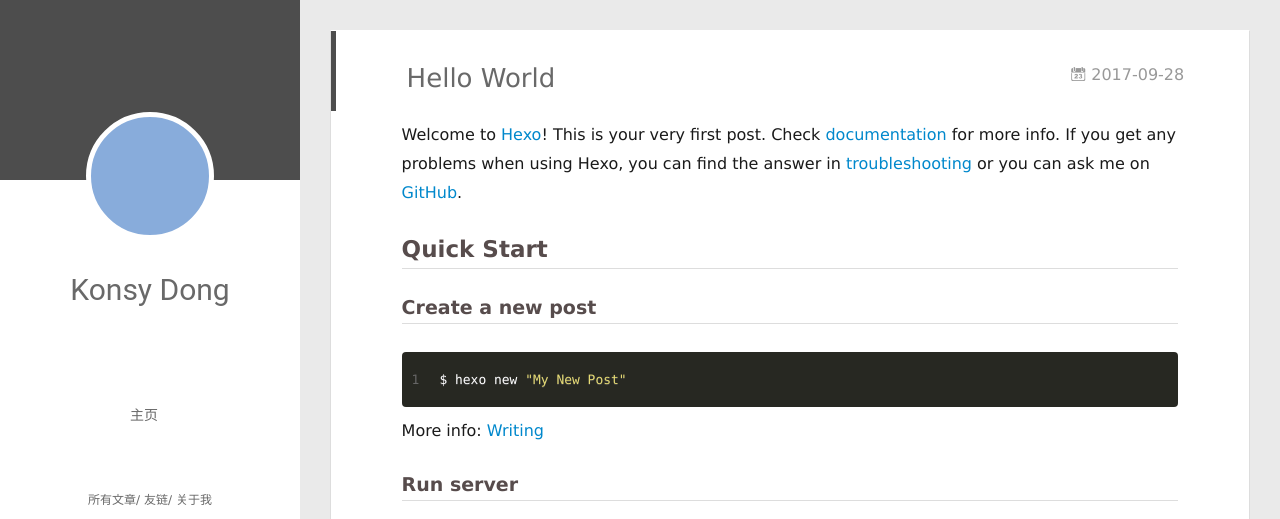
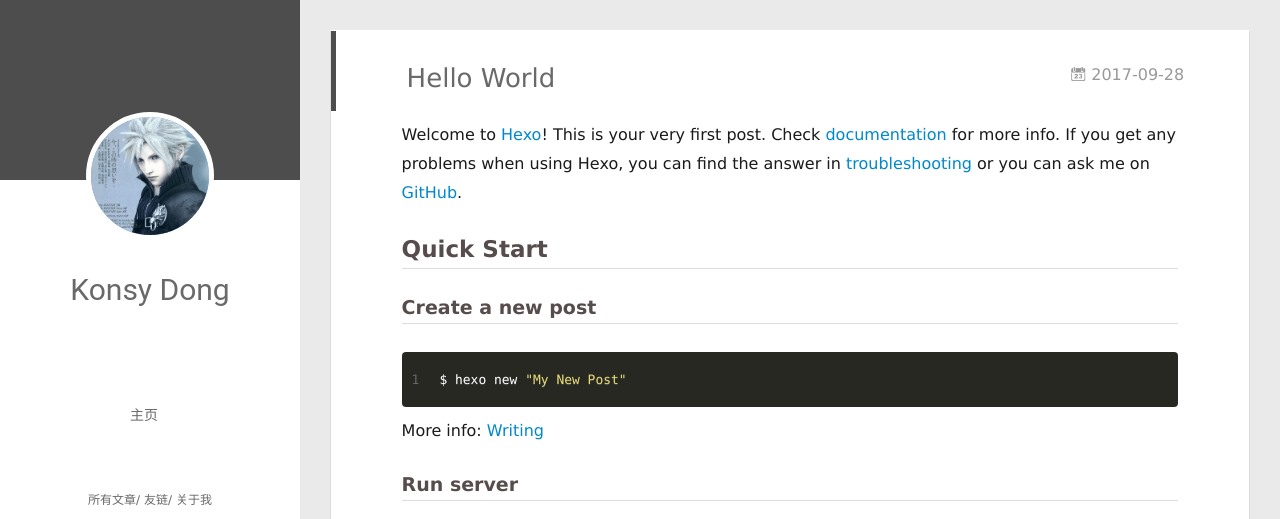
Before and after one commit to konsydong/konsydong.github.io, a plain HTML site: page 2017/09/28/hello-world/index.html in a window 1280 px wide. Shown: the top 519 px of the page. Drawn offline with Linux system fonts and the light colour scheme.

Commit message:
Site updated: 2017-11-07 10:50:33

```diff
--- a/2017/09/28/hello-world/index.html
+++ b/2017/09/28/hello-world/index.html
@@ -46,7 +46,7 @@
 <div class="intrude-less">
 	<header id="header" class="inner">
 		<a href="" class="profilepic">
-			<img src="" class="js-avatar">
+			<img src="/img/psu.jpg" class="js-avatar">
 		</a>
 		<hgroup>
 		  <h1 class="header-author"><a href="">Konsy Dong</a></h1>
@@ -102,7 +102,7 @@
 	<div class="intrude-less">
 		<header id="header" class="inner">
 			<div class="profilepic">
-				<img src="" class="js-avatar">
+				<img src="/img/psu.jpg" class="js-avatar">
 			</div>
 			<hgroup>
 			  <h1 class="header-author js-header-author">Konsy Dong</h1>
```
Also changed, not shown: archives/2017/09/index.html (+2 -2 lines), archives/2017/index.html (+2 -2 lines), archives/index.html (+2 -2 lines), index.html (+2 -2 lines).
